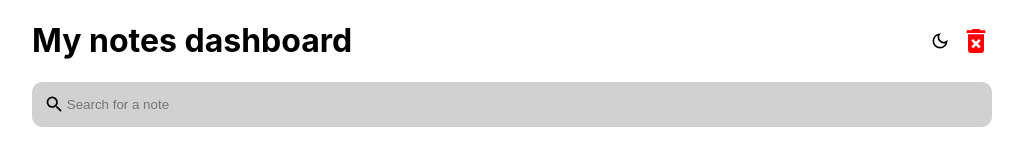
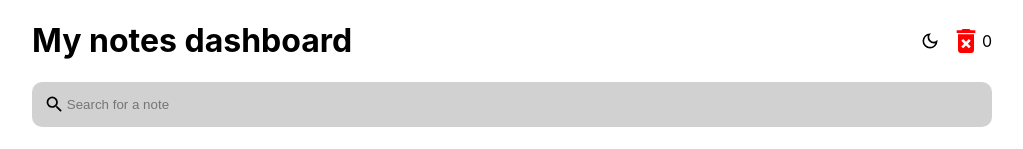
Before and after one commit to micadecolonia/coding-challenge, a React (Create React App) app: page / in a window 1280 px wide. Shown: the top 149 px of the page, without its empty margins (128-1151 px from the left). Built offline with nearby package versions, Linux system fonts and the light colour scheme.

Commit message:
Added trash count

```diff
--- a/src/components/Header.js
+++ b/src/components/Header.js
@@ -2,6 +2,7 @@ import PropTypes from 'prop-types';
 import React from 'react';
 import { MdOutlineDarkMode, MdDeleteForever } from 'react-icons/md';
 import { useHistory, useLocation } from 'react-router-dom';
+import { useSelector } from 'react-redux';
 
 function HeaderView() {
   const location = useLocation();
@@ -17,12 +18,14 @@ function HeaderView() {
 
 function Header({ handleToggleDarkMode }) {
   const history = useHistory();
+  const { totalNotes } = useSelector((state) => state.trash);
 
   return (
     <div className="header">
       <h1 id="page-title">{HeaderView()}</h1>
       <MdOutlineDarkMode onClick={() => handleToggleDarkMode((previousDarkMode) => !previousDarkMode)} className="moon" />
       <MdDeleteForever onClick={() => history.push('/trash')} className="delete-icon" size="2em" color="red" />
+      <p id="trash-count">{totalNotes}</p>
     </div>
   );
 }
--- a/src/index.css
+++ b/src/index.css
@@ -24,6 +24,10 @@ code {
 
 .dark-mode{
   background-color: black;
+}
+
+.dark-mode p{
+  color: white;
 }
 
 .dark-mode h1{
```
